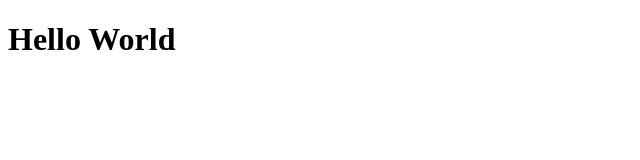
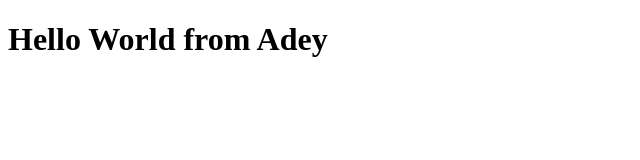
Before and after one commit to Adeyzack/coursera_t, a plain HTML site: page index.html in a window 1280 px wide. Shown: the whole page, without its empty margins (0-640 px from the left). Drawn offline with Linux system fonts and the light colour scheme.

Commit message:
small changes

```diff
--- a/index.html
+++ b/index.html
@@ -6,6 +6,6 @@
 	<title>Hello coursera</title>
 </head>
 <body>
-<h1>Hello World</h1>
+<h1>Hello World from Adey</h1>
 </body>
 </html>
```
